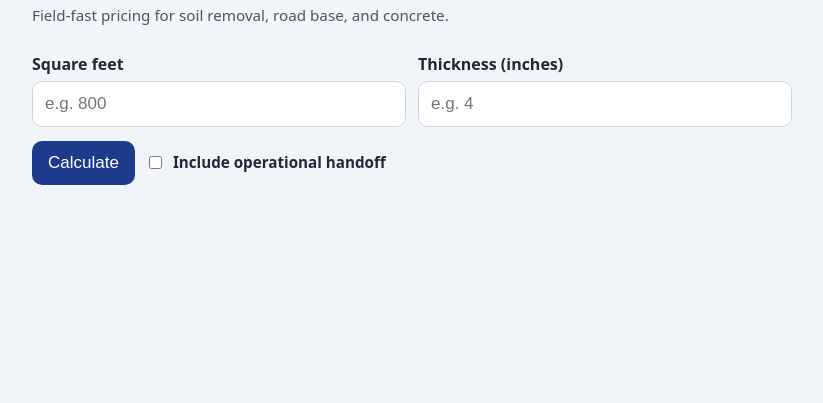
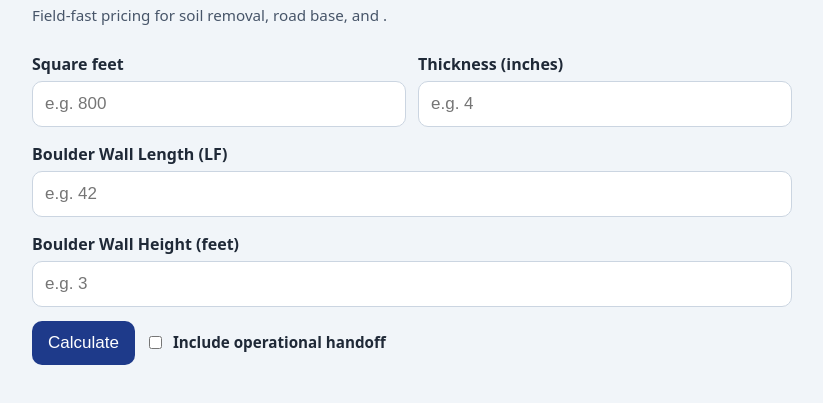
Before and after one commit to gbistila/bidupgradestest, a plain HTML site: page index.html in a window 1280 px wide. Shown: the part 59-462 px from the top of the page, without its empty margins (228-1051 px from the left). Drawn offline with Linux system fonts and the light colour scheme.

Commit message:
Update index.html

```diff
--- a/index.html
+++ b/index.html
@@ -185,7 +185,7 @@
     <span class="brand" aria-hidden="true"></span>
     <h1>Alpine Bid Calculator</h1>
   </header>
-  <p class="sub">Field-fast pricing for soil removal, road base, and concrete.</p>
+  <p class="sub">Field-fast pricing for soil removal, road base, and .</p>
 
   <div class="row">
     <div class="col">
@@ -197,6 +197,11 @@
       <input type="number" id="thicknessInput" inputmode="decimal" placeholder="e.g. 4" />
     </div>
   </div>
+  <label for="lfInput">Boulder Wall Length (LF)</label>
+<input type="number" id="lfInput" placeholder="e.g. 42" />
+
+<label for="heightInput">Boulder Wall Height (feet)</label>
+<input type="number" id="heightInput" placeholder="e.g. 3" />
 
   <div class="flex-actions">
     <button id="calcBtn">Calculate</button>
@@ -211,7 +216,7 @@
     <h2>Bid summary</h2>
     <div class="line"><div>Soil price</div><div id="soilPrice"></div></div>
     <div class="line"><div>Road base price</div><div id="basePrice"></div></div>
-    <div class="line"><div>Concrete price</div><div id="cretePrice"></div></div>
+    <div class="line"><div> price</div><div id="cretePrice"></div></div>
     <div class="line"><strong>Total price</strong><strong id="totPrice"></strong></div>
   </div>
 
```
